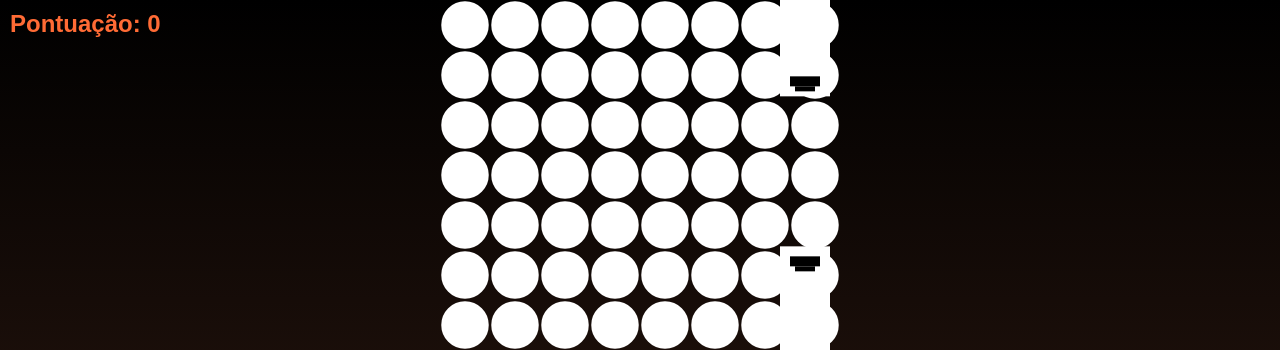
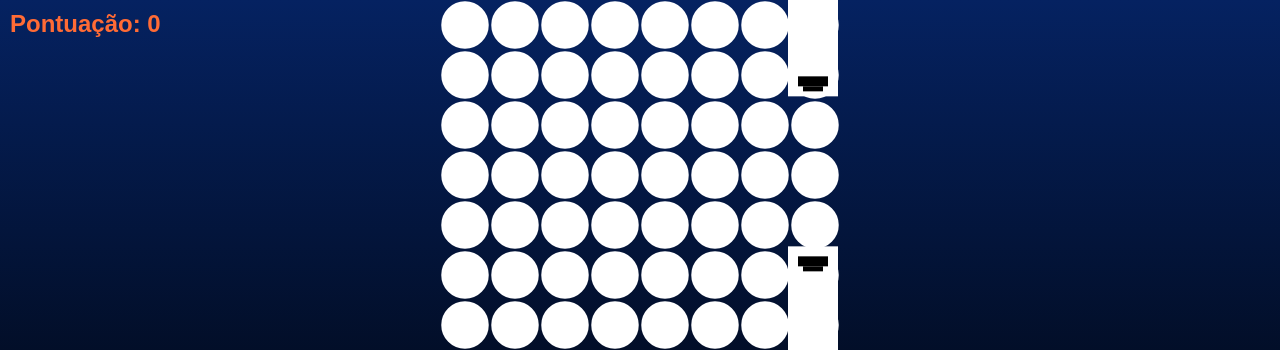
Before and after one commit to EronSalicano/Jogo-holoowim, a plain HTML site: page index.html in a window 1280 px wide. Shown: the top 350 px of the page. Drawn offline with Linux system fonts and the light colour scheme.

Commit message:
Add files via upload

```diff
--- a/index.html
+++ b/index.html
@@ -7,7 +7,7 @@
         body {
             margin: 0;
             padding: 0;
-            background: linear-gradient(to bottom, #000000, #2c1810); /* Fundo escuro com tom de Halloween */
+            background: linear-gradient(to bottom, #052261, #000000); /* Fundo escuro com tom de Halloween */
             font-family: Arial, sans-serif;
             overflow: hidden;
         }
@@ -48,7 +48,7 @@
         const scoreDisplay = document.getElementById('score');
         const gameOverDisplay = document.getElementById('gameOver');
 
-        let bird = { x: 50, y: 300, velocity: 0, gravity: 0.6, jump: -12 };
+        let bird = { x: 50, y: 300, velocity: 5, gravity: 0.4 , jump: -8 };
         let pipes = [];
         let score = 0;
         let gameRunning = true;
```
